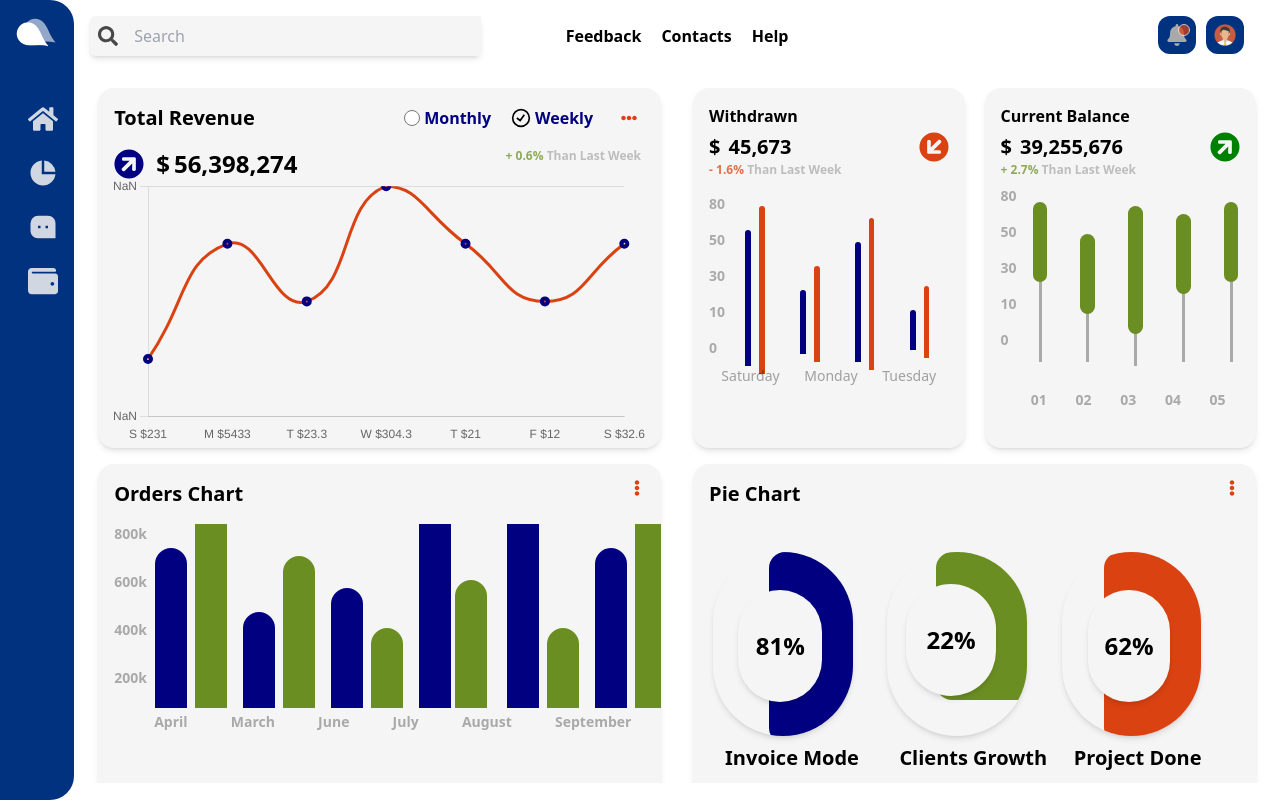
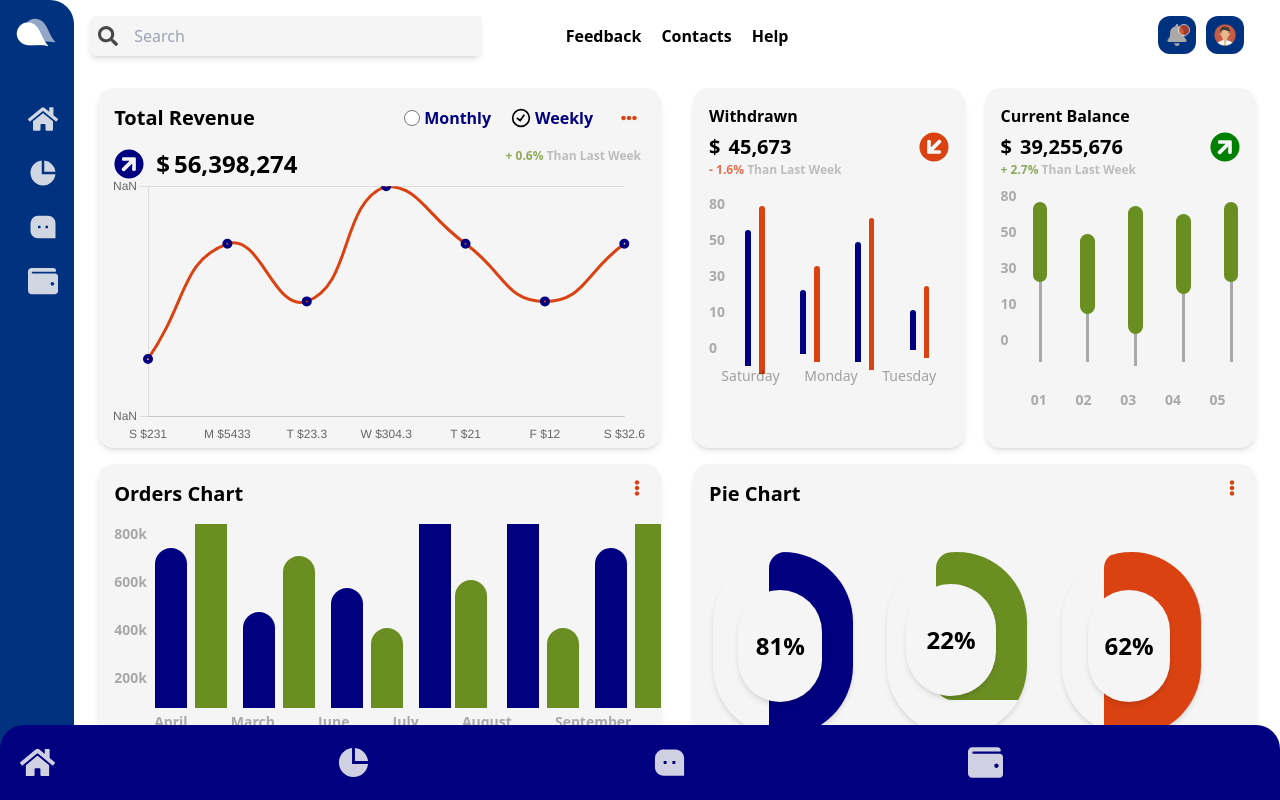
Before and after one commit to Beetiekay/Drops, a React (Vite) app: page /reports in a window 1280 px wide. Built offline with nearby package versions, Linux system fonts and the light colour scheme.

Commit message:
responsive

```diff
--- a/src/App.jsx
+++ b/src/App.jsx
@@ -14,7 +14,6 @@ import Wallet from './pages/Wallet/Wallet'
 
 export default function App() {
   return (
-    <div className='flex'>
       <BrowserRouter>
        <Routes>
        <Route path="/" element={<Register/>}/>
@@ -33,6 +32,5 @@ export default function App() {
         <Route path="/help" element={<Help/>}/>
        </Routes>
       </BrowserRouter>
-    </div>
   )
 }
--- a/src/components/Sidebar/Bottons.jsx
+++ b/src/components/Sidebar/Bottons.jsx
@@ -7,9 +7,9 @@ import { Link } from 'react-router-dom';
 const Bottons = () => {
 
   return (
-    <div  className='w-full relative z-50'>
+    <div className='w-full '>
        {/* Navigation Links */}
-          <div className='flex items-center relative z-30 w-full p-2 dark:bg-opacity-30 bg-Darksky rounded-t-3xl'>
+          <div className='flex items-center relative z-30 w-[100%] p-2 bg-Darksky rounded-t-3xl'>
               <ul className='w-full grid grid-cols-4'>
                 <Link to={"/dashboard"} className=' cursor-pointer'><button className='p-3 hover:border-r-2 hover:shadow-md hover:bg-white text-whitesmoke bg-opacity-80 text-opacity-85 dark:hover:text-Darkblue hover:text-orange rounded-lg'><li><FaHome size={35}/></li></button></Link>
                 <Link to={"/Reports"} className=' cursor-pointer'><button className='p-3 hover:border-r-2 hover:shadow-md hover:bg-white dark:hover:text-Darkblue text-whitesmoke bg-opacity-80 text-opacity-85 hover:text-orange rounded-lg'><li><RiPieChartFill size={35}/></li></button></Link>
--- a/src/pages/Dashboard/Dashboard.jsx
+++ b/src/pages/Dashboard/Dashboard.jsx
@@ -38,7 +38,7 @@ const Dashboard = () => {
          {/* Header */}
          <div className='lg:h-[88.9vh] md:h-[88.9vh] h-[89.6vh] flex justify-around'>
         {/* First */}
-         <div className='lg:w-[70%] lg:block md:block hidden md:w-full overflow-y-scroll p-3'>
+         <div className='lg:w-[70%] lg:block relative md:block hidden md:w-full overflow-y-scroll p-3'>
           <div className='grid grid-cols-3 gap-5 mb-5'>
            <button className='p-5 shadow-md outline-none dark:shadow-Darkblue dark:shadow-md dark:hover:bg-Darkblue dark:text-whitesmoke hover:bg-orange hover:text-whitesmoke flex items-center gap-6 rounded-lg'>
             <FaChartArea size={30} className='scale-150'/>
@@ -147,7 +147,7 @@ const Dashboard = () => {
             <input type='checkbox' className='w-12 z-10 peer transition-all h-8 absolute opacity-0 cursor-pointer'/>
             <div className='peer-checked:scale-x-110 duration-300 transition-transform'><MdDashboard size={40} className='dark:text-gray dark:bg-opacity-40'/></div>
 
-              <div className='w-52 mt-2 h-0 peer-checked:h-fit overflow-hidden'>
+             <div className='w-52 mt-2 h-0 peer-checked:h-fit overflow-hidden'>
               <ul className='bg-black border-2 border-orange text-gray p-2 rounded-lg transition-transform duration-500'>
              <Link to={"/dashboard"} className='dark:text-whitesmoke font-semibold text-xl'><li>Dashboard</li></Link>
              <Link to={"/reports"} className='dark:text-whitesmoke font-semibold text-xl'><li>Statistic</li></Link>
@@ -332,7 +332,7 @@ const Dashboard = () => {
           <div className='w-full lg:hidden md:hidden flex  items-end'>
            <div className='w-full'>
             <Dashtab/>
-            <div className=' -mt-3 relative z-50'><Bottons/></div>
+            <div className=' fixed bottom-0 w-full left-0 z-50'><Bottons/></div>
             </div>
          </div>
          {/* Responsiveness */}
--- a/src/pages/Reports/Reports.jsx
+++ b/src/pages/Reports/Reports.jsx
@@ -19,7 +19,7 @@ const Reports = () => {
   return (
     <div className='w-[100%] dark:bg-black lg:flex md:flex block'>
          <Sidebar/>
-        <div className='w-full lg:h-fit md:h-fit md:w-fit h-[86.8vh] overflow-hidden p-2'>
+        <div className='w-full h-fit overflow-hidden p-2'>
           {/* Header */}
             <Header/>
            {/* Header */}
@@ -108,8 +108,8 @@ const Reports = () => {
 
            </div>
         </div>
-            <div className='p-2 lg:hidden mt-2 md:hidden flex'>
-                <Bottons/>
+            <div className=' fixed bottom-0 w-full left-0 z-50'>
+             <Bottons/>
             </div>
       </div>
   )
--- a/src/pages/Wallet/Wallet.jsx
+++ b/src/pages/Wallet/Wallet.jsx
@@ -260,7 +260,7 @@ const Wallet = () => {
 
 
         {/* For mobile phone */}
-        <div className='lg:hidden mt-2 md:hidden flex'>
+        <div className=' fixed bottom-0 w-full left-0 z-50'>
           <Bottons/>
         </div>
         {/* For mobile phone */}
--- a/src/pages/messages/Chats.jsx
+++ b/src/pages/messages/Chats.jsx
@@ -19,7 +19,7 @@ const Chats = () => {
     AOS.init({duration:1200})
  })
   return (
-    <div className='w-[100%] h-full dark:bg-black lg:flex md:flex block'>
+    <div className='w-[100%] h-[100vh] dark:bg-black lg:flex md:flex block overflow-hidden'>
      <Sidebar/>
      {/* Tab Navlinks */}
      <div className='absolute top-8 left-[35rem] lg:hidden md:block hidden z-10'>
@@ -41,16 +41,17 @@ const Chats = () => {
       <div className='z-0'><Pageloader/></div>
       {/* pageloader */}
 
-      <div className='lg:hidden md:hidden block p-2'><Header/></div>
+      <div className='lg:hidden md:hidden block p-2 sticky'><Header/></div>
 
-      <div className='w-full lg:h-[100vh] md:h-full h-[76.5vh] overflow-hidden lg:p-2 md:p-2 p-0 lg:ml-0 md:ml-0 ml-4'>
+      <div className='w-full h-fit overflow-hidden lg:p-2 md:p-2 p-0 lg:ml-0 md:ml-0 ml-4'>
     <div className='w-full h-full flex '>
        <div data-aos="slide-up" className='lg:w-[30%] md:w-[40%] h-full'><Users/></div>
        <div className='lg:w-[65%] lg:flex md:flex hidden md:w-[60%] h-full'><Designchat/></div>
        <div className='w-[25%] h-full lg:flex md:hidden hidden'><Groups/></div>
      </div>
      </div>
-   <div className='lg:hidden mt-2 md:hidden block p-2'>
+
+    <div className='fixed bottom-0 w-full left-0 z-50'>
         <Bottons/>
     </div>
 </div>
--- a/src/pages/messages/Designchat.jsx
+++ b/src/pages/messages/Designchat.jsx
@@ -9,7 +9,7 @@ const Designchat = () => {
   return (
     <div className='p-2 dark:bg-black'>
         {/* Header */}
-        <div className='flex justify-between items-center'>
+        <div className='flex justify-between items-center sticky'>
          <div className='dark:text-orange text-gray lg:hidden md:hidden flex'><Link to={"/Chats"}><FaChevronLeft size={22}/></Link></div>
             <div >
                 <h1 className='lg:text-3xl md:text-3xl text-2xl opacity-85 font-semibold dark:text-orange'>Design Chat</h1>
@@ -33,7 +33,7 @@ const Designchat = () => {
         {/* Header */}
 
          {/* content */}
-        <div className='lg:h-[78vh] md:h-[78vh] h-[83.1vh] overflow-y-auto'>
+        <div className='lg:h-[78vh] md:h-[78vh] h-[83.9vh] overflow-y-auto'>
 
           <div className='flex gap-4 mt-4 mb-4'>
             <div className='flex items-end'><button className='text-black mb-2 bg-black dark:text-whitesmoke dark:bg-opacity-25 dark:bg-Darksky bg-opacity-25 p-2 shadow-md rounded-full'><FaUser size={20}/></button></div>
@@ -122,7 +122,7 @@ const Designchat = () => {
 
         {/* Typing */}
         <div>
-            <form action='' className='flex items-center bg-whitesmoke p-2 dark:bg-black dark:border dark:border-orange rounded-2xl shadow-md'>
+            <form action='' className='flex items-center fixed w-full left-0  bg-whitesmoke p-2 dark:bg-black dark:border dark:border-orange rounded-2xl shadow-md'>
               <IoAttachOutline size={35} className='text-gray dark:text-orange'/>
               <input type='text' placeholder='Your Message' className='w-full outline-none bg-whitesmoke dark:bg-black p-2'/>
               <div className='flex gap-4'>
```
